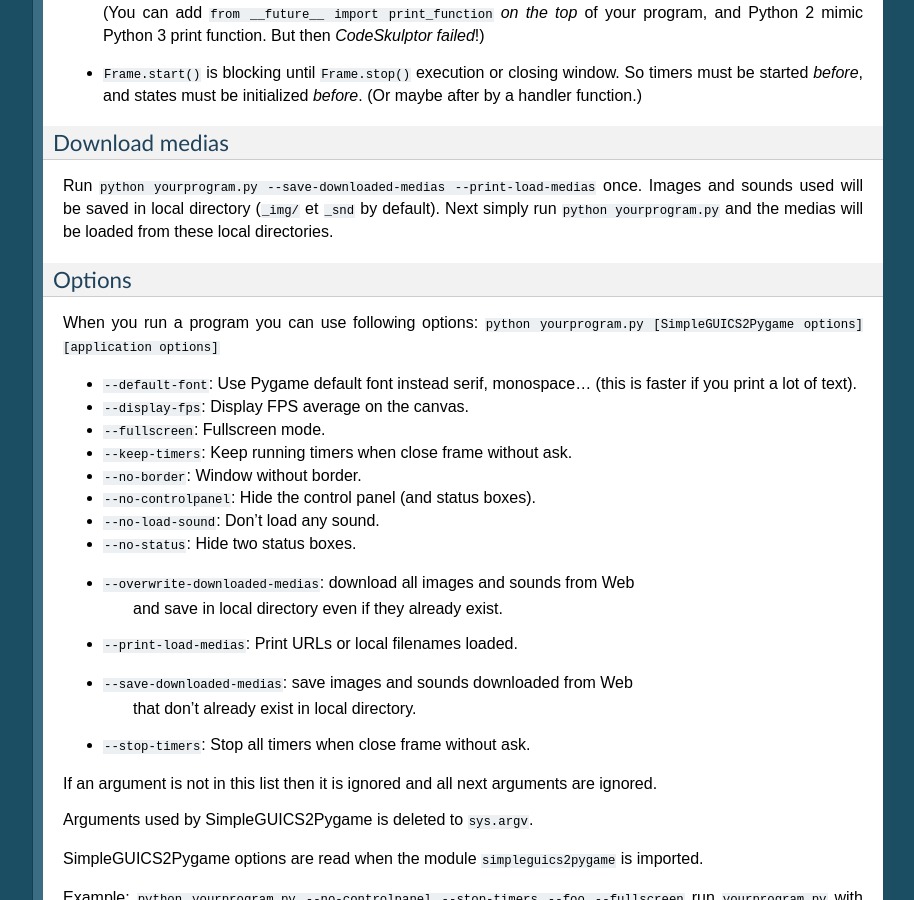
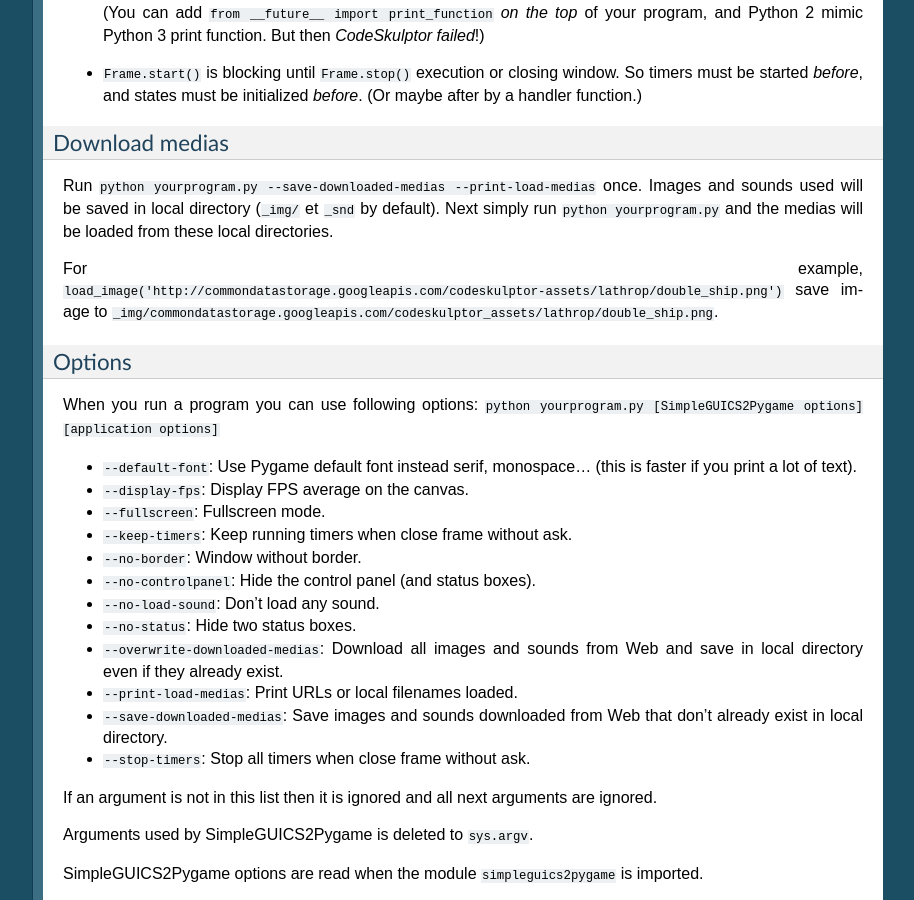
Before and after one commit to rhul-compsoc/SimpleGUICS2Pygame, a Sphinx documentation site: the page built from Sphinx/index.rst, in a window 1280 px wide and 900 px high, scrolled down 3394 px. Shown: the whole window, without its empty margins (187-1101 px from the left). Built offline with Sphinx 7.4.7, drawn with Linux system fonts in a browser that asks for light colours; some of the changed text lies outside the part shown.

Commit message:
Corrected bug in ``_load_media()`` (issue #1) and updated documentation to clarify local use of images and sounds.

```diff
--- a/README.rst
+++ b/README.rst
@@ -104,6 +104,10 @@
 Changes
 =======
 *
+
+  - Corrected bug in ``_load_media()`` (issue #1).
+  - Updated documentation to clarify local use of images and sounds.
+
   - Updated ``script/cs2both.py``.
 
   - Corrected conversion of ``_fps_average`` to ``int`` in Python 2.
--- a/Sphinx/index.rst
+++ b/Sphinx/index.rst
@@ -242,6 +242,11 @@
 Images and sounds used will be saved in local directory (``_img/`` et ``_snd`` by default).
 Next simply run ``python yourprogram.py`` and the medias will be loaded from these local directories.
 
+For example,
+``load_image('http://commondatastorage.googleapis.com/codeskulptor-assets/lathrop/double_ship.png')``
+save image to
+``_img/commondatastorage.googleapis.com/codeskulptor_assets/lathrop/double_ship.png``.
+
 
 Options
 ~~~~~~~
@@ -256,12 +261,9 @@
 * ``--no-controlpanel``: Hide the control panel (and status boxes).
 * ``--no-load-sound``: Don't load any sound.
 * ``--no-status``: Hide two status boxes.
-* ``--overwrite-downloaded-medias``: download all images and sounds from Web
-                                     and save in local directory
-                                     even if they already exist.
+* ``--overwrite-downloaded-medias``: Download all images and sounds from Web and save in local directory even if they already exist.
 * ``--print-load-medias``: Print URLs or local filenames loaded.
-* ``--save-downloaded-medias``: save images and sounds downloaded from Web
-                                that don't already exist in local directory.
+* ``--save-downloaded-medias``: Save images and sounds downloaded from Web that don't already exist in local directory.
 * ``--stop-timers``: Stop all timers when close frame without ask.
 
 If an argument is not in this list then it is ignored and all next arguments are ignored.
```
Also changed, not shown: other parts of Sphinx/index.rst (+2 -2 lines), 1 other file.
